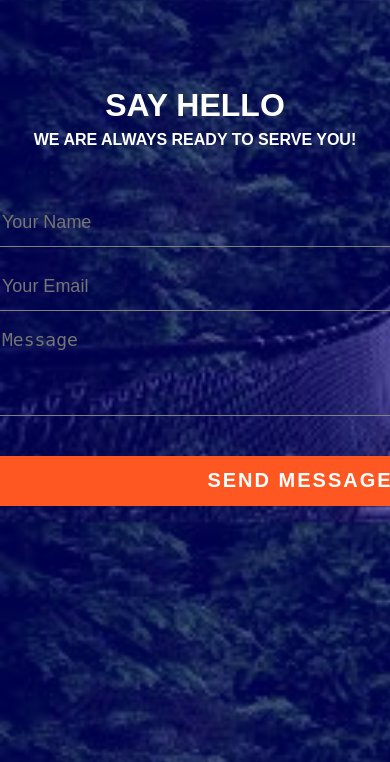
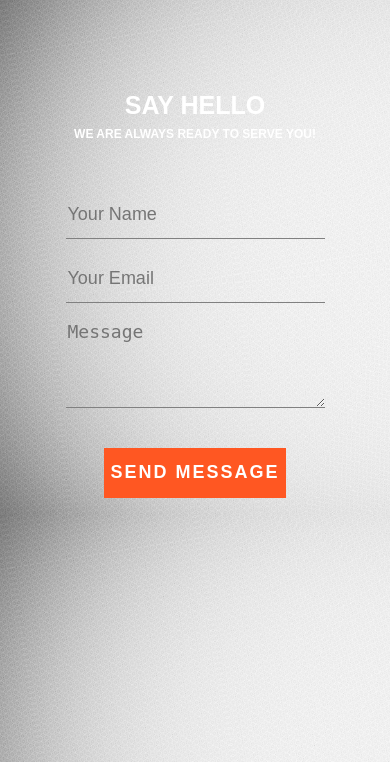
Before and after one commit to Tarekmohammed109/Now-You-See-Review.github.io, a PHP site: page /Contact.html in a window 390 px wide; the page is wider, and only the part inside the window is pictured. Shown: the top 762 px of that part. Run offline with PHP 8.4, Linux system fonts and the light colour scheme.

Commit message:
Contact Update

```diff
--- a/Styles/Contact.css
+++ b/Styles/Contact.css
@@ -51,3 +51,23 @@ form .submit:hover{
     background: #f44336;
     cursor: pointer;
 }
+@media screen and (max-width: 600px) {
+    .contact-title{margin-top: 100px;
+    color: white;
+    text-transform: uppercase;
+    transition: all 4s ease-in-out;
+    width: auto;
+    }
+    form{transition: all 4s ease-in-out;}
+    form .submit{width: auto;font-size: 18px;}
+    .form-control{width: 255px;}
+
+    .contact-title h1{
+    font-size: 25px;
+    line-height: 10px;
+    }
+    .contact-title h2{
+    font-size: 12px;
+    }
+    body{margin: 0; padding: 0; text-align: center; background-size: cover; background-image: url(../Images/Light-Grey-Background-Hd-5.jpg);}
+}
```
